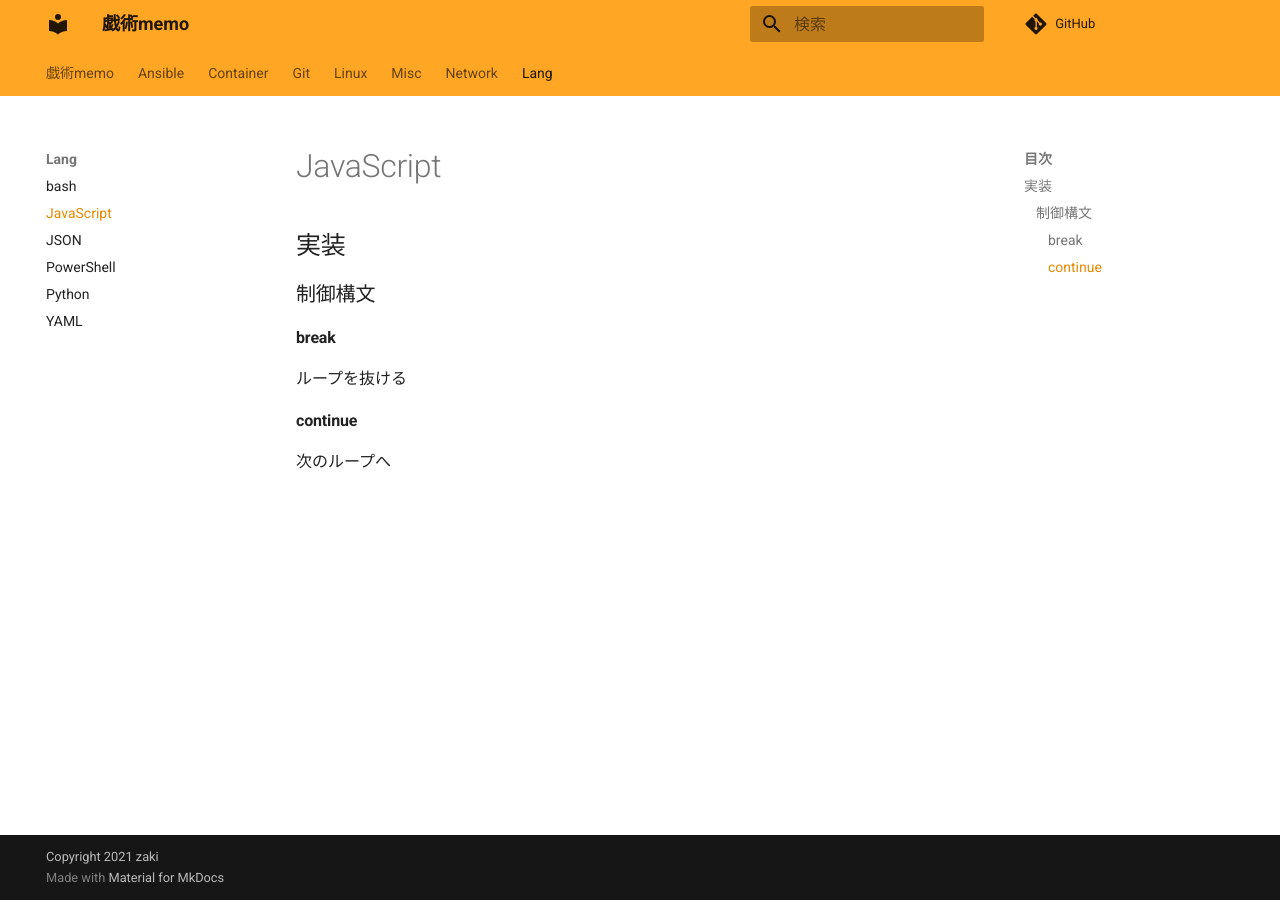
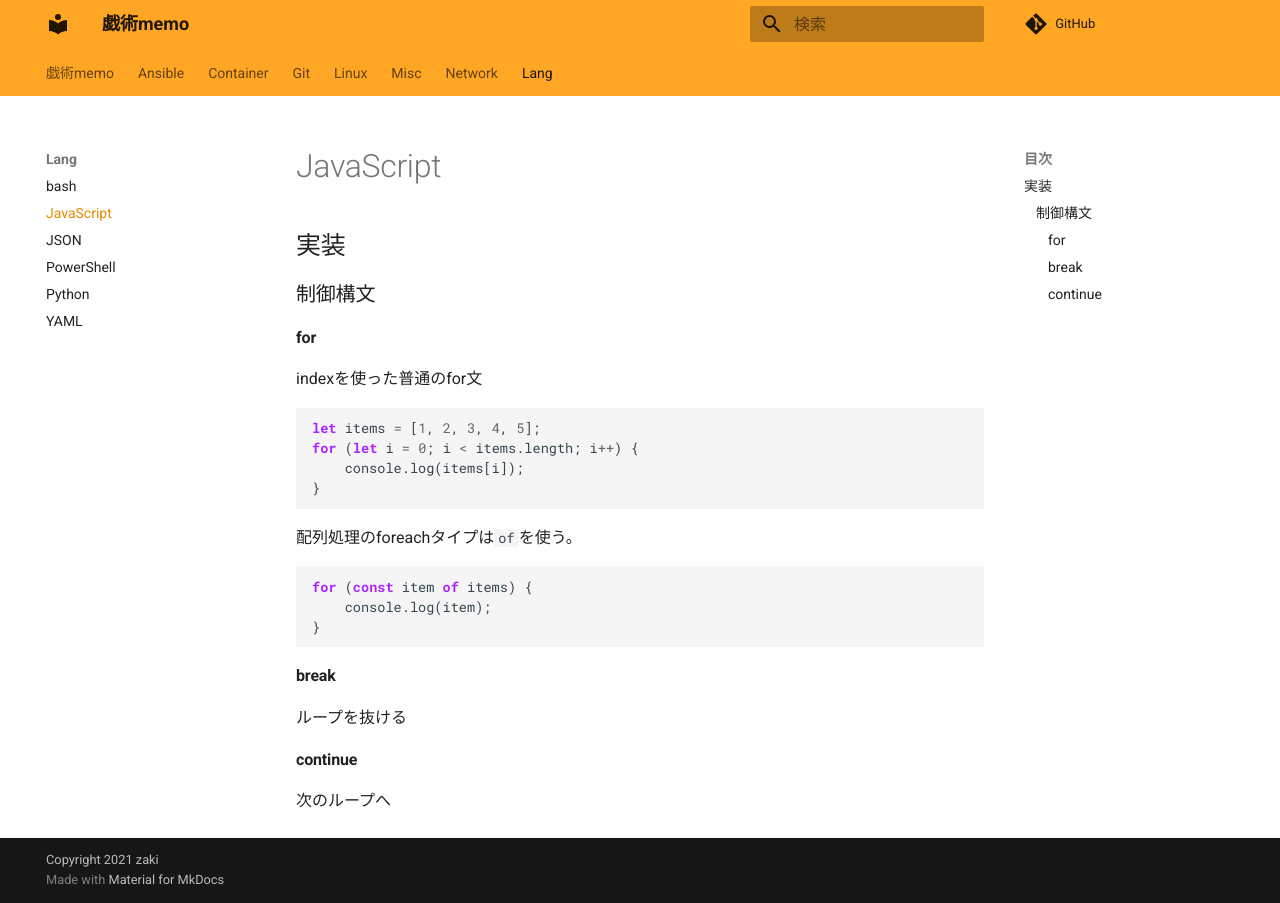
Before and after one commit to zaki-lknr/docs, an MkDocs documentation site: the page built from docs/lang/js.md, in a window 1280 px wide. Built offline with MkDocs 1.6.1 and Material for MkDocs 9.7.7, drawn with Linux system fonts in a browser that asks for light colours; comment, search, counter and statistics services are not loaded.

Commit message:
add: lang/js: for文

````diff
--- a/docs/lang/js.md
+++ b/docs/lang/js.md
@@ -3,6 +3,25 @@
 ## 実装
 
 ### 制御構文
+
+#### for
+
+indexを使った普通のfor文
+
+```js
+let items = [1, 2, 3, 4, 5];
+for (let i = 0; i < items.length; i++) {
+    console.log(items[i]);
+}
+```
+
+配列処理のforeachタイプは`of`を使う。
+
+```js
+for (const item of items) {
+    console.log(item);
+}
+```
 
 #### break
 
````
